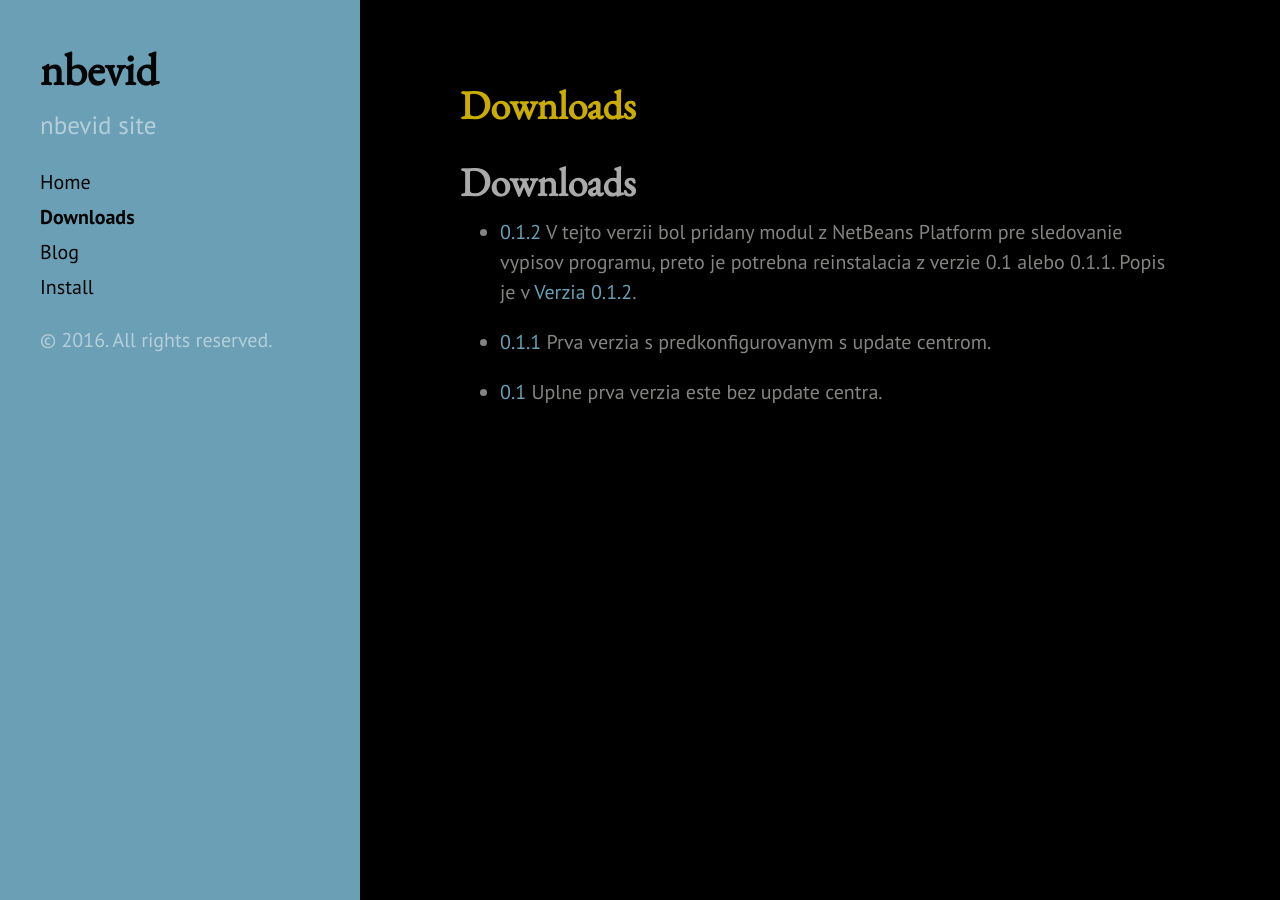
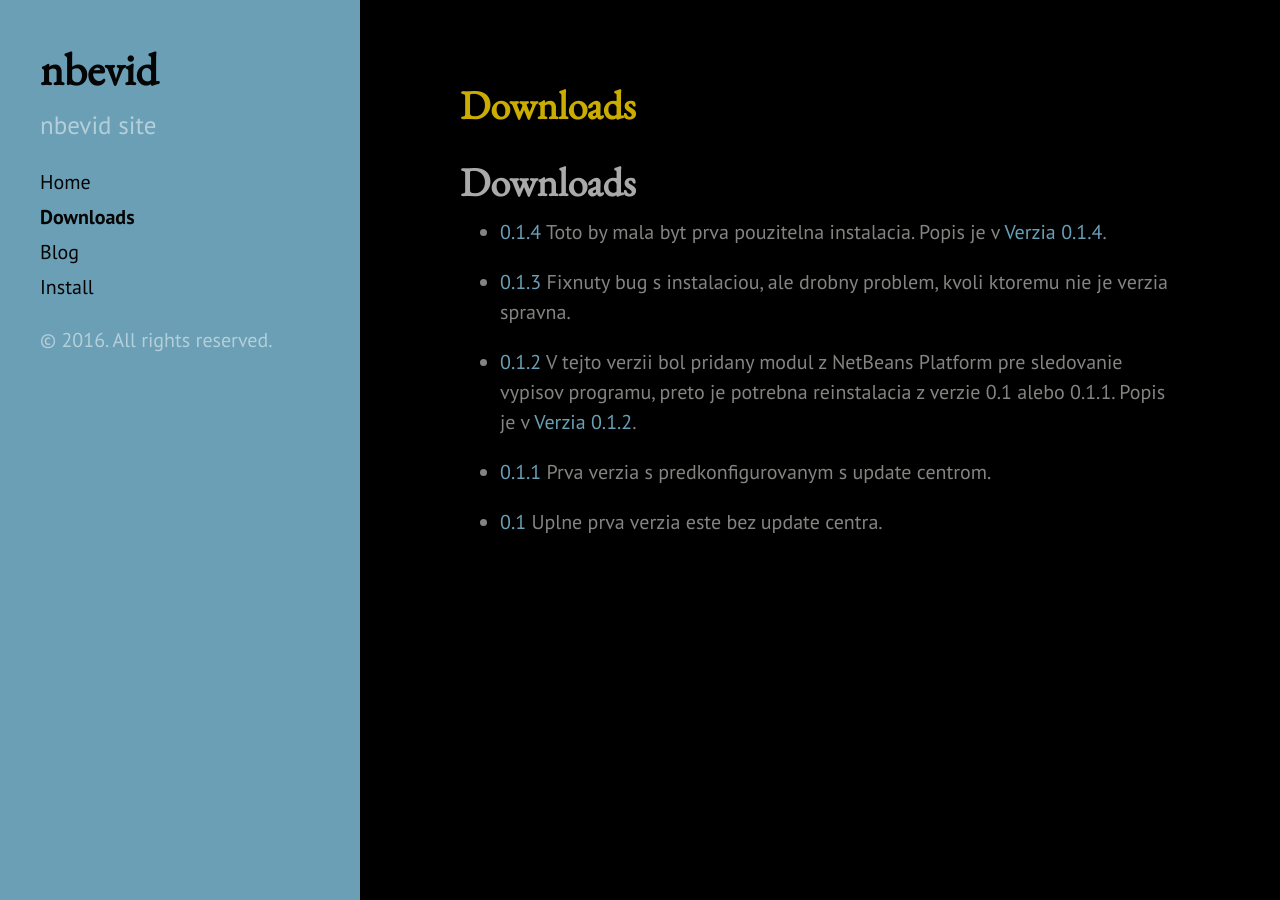
Before and after one commit to mox-tryer/nbevid, a Jekyll site: the page built from downloads.md, in a window 1280 px wide. Built offline with Jekyll 4.4.1, drawn with Linux system fonts in a browser that asks for light colours.

Commit message:
popis novej verzie

```diff
--- a/_posts/2016-10-28-v0.1.2.markdown
+++ b/_posts/2016-10-28-v0.1.2.markdown
@@ -4,3 +4,5 @@ title:  "Verzia 0.1.2"
 date:   2016-10-28 16:59:00 +0200
 categories: nbevid version
 ---
+
+Vo vsetkych verziach po 0.1.3 vratane tejto je chybajuci modul z platformy. To sposobi, ze po instalacii program nejde spustit. Takze tato verzia je nepouzitelna, takisto ako predchadzajuce. Je potrebne nainstalovat novsiu verziu.
--- a/_posts/2016-10-28-welcome-to-nbevid.markdown
+++ b/_posts/2016-10-28-welcome-to-nbevid.markdown
@@ -6,6 +6,6 @@ categories: nbevid update
 ---
 
 Tuto stranku som v prvom rade zalozil preto, aby som mal kde hostovat Update Center pre aplikaciu __nbevid__. Tento Update Center je na adrese <https://mox-tryer.github.io/nbevid/uc/1/updates.xml>.
-Od verzie [0.1.1][v0.1.1] je aplikacia nakonfigurovana s tymto Update Centrom.
+Od verzie [0.1.1][v0.1.1]{:target="_blank"} je aplikacia nakonfigurovana s tymto Update Centrom.
 
 [v0.1.1]: https://github.com/mox-tryer/nbevid/releases/tag/v0.1.1
--- a/downloads.md
+++ b/downloads.md
@@ -4,6 +4,12 @@ title: Downloads
 ---
 
 # Downloads
+
+* [0.1.4][v0.1.4]{:target="_blank"}
+Toto by mala byt prva pouzitelna instalacia. Popis je v [Verzia 0.1.4]({{ site.baseurl }}{% link _posts/2016-10-29-v0.1.4.md %}).
+
+* [0.1.3][v0.1.3]{:target="_blank"}
+Fixnuty bug s instalaciou, ale drobny problem, kvoli ktoremu nie je verzia spravna.
 
 * [0.1.2][v0.1.2]{:target="_blank"}
 V tejto verzii bol pridany modul z NetBeans Platform pre sledovanie vypisov programu, preto je potrebna reinstalacia z verzie 0.1 alebo 0.1.1. Popis je v [Verzia 0.1.2]({{ site.baseurl }}{% link _posts/2016-10-28-v0.1.2.markdown %}).
@@ -14,6 +20,8 @@ Prva verzia s predkonfigurovanym s update centrom.
 * [0.1][v0.1]{:target="_blank"}
 Uplne prva verzia este bez update centra.
 
+[v0.1.4]: https://github.com/mox-tryer/nbevid/releases/tag/v0.1.4
+[v0.1.3]: https://github.com/mox-tryer/nbevid/releases/tag/v0.1.3
 [v0.1.2]: https://github.com/mox-tryer/nbevid/releases/tag/v0.1.2
 [v0.1.1]: https://github.com/mox-tryer/nbevid/releases/tag/v0.1.1
 [v0.1]: https://github.com/mox-tryer/nbevid/releases/tag/v0.1
```
Also changed, not shown: _posts/2016-10-29-v0.1.4.md (added, +6 -0 lines), index.md (+2 -2 lines), install.md (+1 -1 lines), Gemfile.lock.
